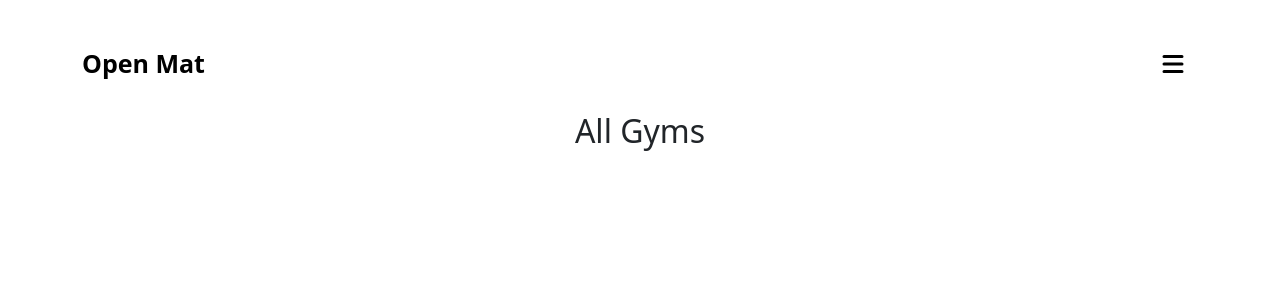
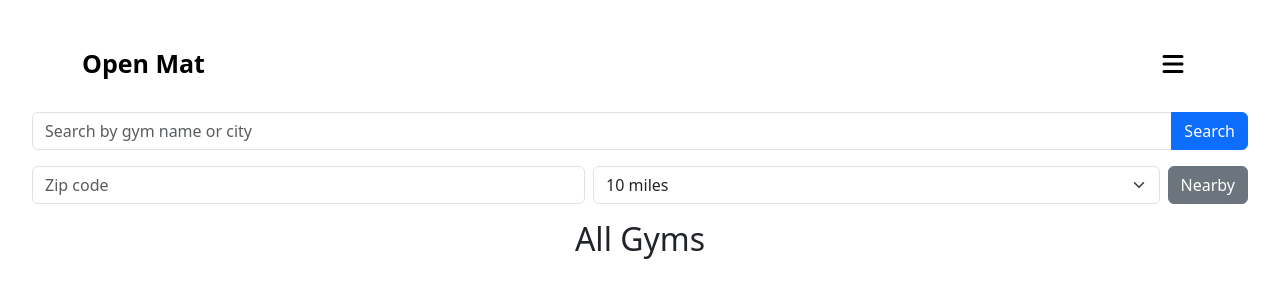
Before and after one commit to renandwight/open-mat, a React (Vite) app in the folder open-mat/client/: page /gyms in a window 1280 px wide. Shown: the top 300 px of the page. Built offline with nearby package versions, Linux system fonts and the light colour scheme.

Commit message:
Gym view and frontend changes

```diff
--- a/open-mat/client/src/components/Gymcard.jsx
+++ b/open-mat/client/src/components/Gymcard.jsx
@@ -1,14 +1,21 @@
 import React from "react";
 import { useOutletContext } from "react-router-dom";
+import { Card, Row, Col, Container, ListGroup } from 'react-bootstrap';
+
 import {api} from '../api/api'
-
+import {Link} from "react-router-dom";
 export default function GymCard({gymData}){
     const { id, name,street,city,state,created_by,zip,latitude,longitude,distance,gym_events} = gymData;
+   const link=""+id
     return(
         <div>
-            <h2> {name}</h2>
-            <h3> {street} {city}, {state} {zip}</h3>
+            <Card style={{width: '60rem'}}>
+
+            <Link to={link}><h2> {name}</h2>
+            <h3> {street} {city}, {state} {zip}</h3> <p>{distance? "distance"+distance : null}</p>
             <small>gymid {id}</small>
+            </Link>
+            </Card>
         </div>
     );
 }
--- a/open-mat/client/src/pages/AllGyms.jsx
+++ b/open-mat/client/src/pages/AllGyms.jsx
@@ -3,7 +3,7 @@ import {api} from '../api/api'
 import { useEffect, useState} from 'react';
 import { useSearchParams} from "react-router-dom"
 export default function AllGyms(){
-    const [searchParams] = useSearchParams()
+    const [searchParams, setSearchParams] = useSearchParams()
     const [gyms, setGyms] = useState([]);
     const nearby=searchParams.get("nearby")
     const search = searchParams.get("search")
@@ -11,7 +11,9 @@ export default function AllGyms(){
     const radius=searchParams.get("radius") ?? 10
     const city=searchParams.get("city") ?? ""
     const name=searchParams.get("name") ?? ""
-
+    const [searchText, setSearchText] = useState("")
+    const [zipInput, setZipInput] = useState("")
+    const [radiusInput, setRadiusInput] = useState(10)
     console.log(name)
   useEffect(() => {
     const getGyms = async () => {
@@ -28,7 +30,7 @@ export default function AllGyms(){
             else if (search){
 
 
-                endpoint=('gyms/search/?city='+city+"&name="+name)
+                endpoint=('gyms/search/?q='+searchText)
 
             }
             console.log('updating state')
@@ -45,10 +47,64 @@ export default function AllGyms(){
     }
 
     getGyms();
-  }, [])
+  }, [searchParams])
 
   return(
+
 <div className="border-2">
+    <div className="input-group mb-3">
+  <input
+    type="search"
+    className="form-control"
+    placeholder="Search by gym name or city"
+    value={searchText}
+    onChange={(e) => setSearchText(e.target.value)}
+  />
+  <button
+    className="btn btn-primary"
+    onClick={() =>
+      setSearchParams({
+        search: "1",
+        q: searchText
+      })
+    }
+  >
+    Search
+  </button>
+</div>
+<div className="d-flex gap-2 mb-3">
+  <input
+    type="text"
+    className="form-control"
+    placeholder="Zip code"
+    value={zipInput}
+    onChange={(e) => setZipInput(e.target.value)}
+  />
+
+  <select
+    className="form-select"
+    value={radiusInput}
+    onChange={(e) => setRadiusInput(e.target.value)}
+  >
+    <option value={5}>5 miles</option>
+    <option value={10}>10 miles</option>
+    <option value={25}>25 miles</option>
+  </select>
+
+  <button
+    className="btn btn-secondary"
+    onClick={() =>
+      setSearchParams({
+        nearby: "1",
+        zip: zipInput,
+        radius: radiusInput,
+      })
+    }
+  >
+    Nearby
+  </button>
+</div>
+
       <h2>All Gyms</h2>
       {gyms.map((g, index) => (
        <GymCard key ={g.id} gymData={g} />
--- a/open-mat/client/src/pages/DetailedGym.jsx
+++ b/open-mat/client/src/pages/DetailedGym.jsx
@@ -3,6 +3,7 @@ import {useParams} from 'react-router-dom'
 import { useEffect, useState} from 'react';
 import Eventcard from '../components/Eventcard';
 import {Link} from 'react-router-dom'
+import ReviewCard from '../components/ReviewCard'
 
 
 export default function DetailedGym(){
@@ -14,7 +15,7 @@ export default function DetailedGym(){
         const getGym = async () => {
             try {
                 const response = await api.get(`gyms/${id}/`);
-                setGymData(response.data); // state updates asynchronously
+                setGymData(response.data);
             } catch(error) {
                 console.log(error);
             }
@@ -24,17 +25,20 @@ export default function DetailedGym(){
 
     if (!gymData) return <div>Loading...</div>;
 
-    const {name, street, city, state, zip, gym_events, reviews = []} = gymData;
+    const {name, street, city, state, zip, gym_events, reviews} = gymData;
 
     return (
         <div className='border-2'>
-            <h2>{name}</h2>
-            <h3>{street} {city}, {state} {zip}</h3>
-             {gym_events.map((k,v)=>(
+            <h2>Welcome to {name}!</h2>
+            <h3>Located at {street} {city}, {state} {zip}</h3>
+            <h3> Events </h3>
+            {gym_events.map((k,v)=>(
                 <Eventcard key={k.id} eventsData={k} />
             ))}
             <h3>Reviews:</h3>
-            {reviews.length>0 ? <h3> {reviews.map(r=>r.rating)}</h3> : <h3>This gym has no reviews? <Link>Add one?</Link></h3>}
+            {reviews.length>0 ? reviews.map((k,v)=>(
+                <ReviewCard key={k.id} reviewData={k} />
+            )) : <h3>This gym has no reviews? <Link>Add one?</Link></h3>}
             <small>Gym ID: {id}</small>
         </div>
     )
--- a/open-mat/client/src/pages/HomePage.jsx
+++ b/open-mat/client/src/pages/HomePage.jsx
@@ -1,5 +1,5 @@
 export default function HomePage(){
     return(
-        <h1>Error!</h1>
+        <h1>Home!</h1>
     );
 };
--- a/open-mat/client/src/router.jsx
+++ b/open-mat/client/src/router.jsx
@@ -28,7 +28,7 @@ const router = createBrowserRouter([
                 element: <AllGyms/>
             },
             {
-                path: 'gym/:id',
+                path: 'gyms/:id',
                 element: <DetailedGym/>
             },
             {
```
Also changed, not shown: 1 other file (tests, documents, lock files or other folders).
